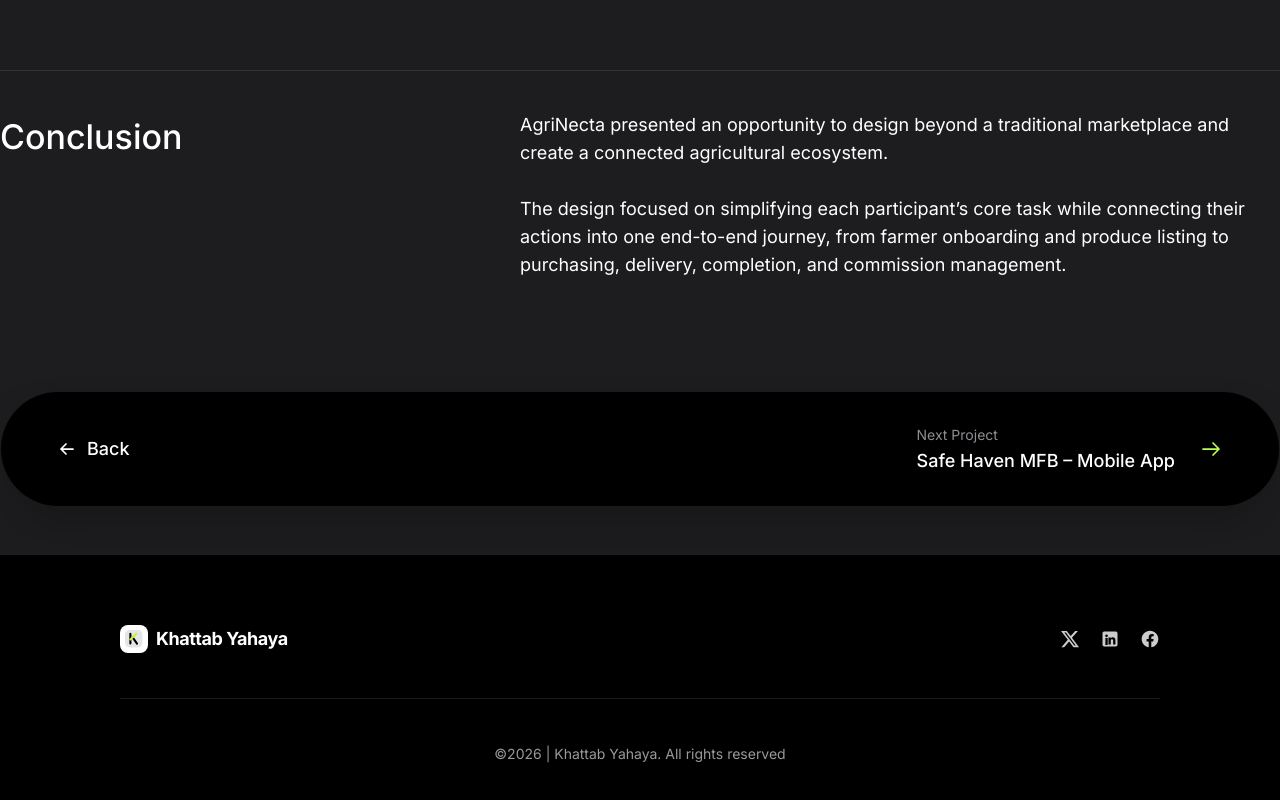
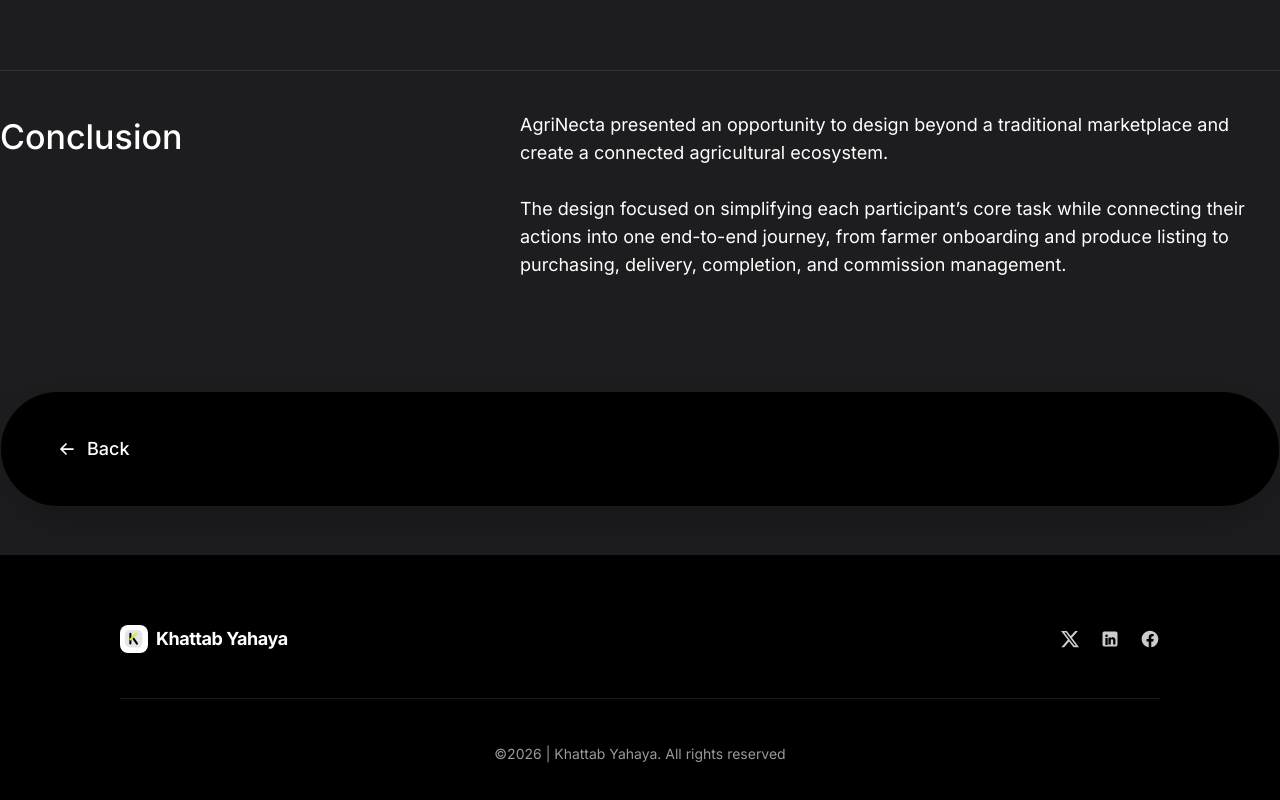
Before and after one commit to ope10/khattab_portfolio, a Next.js app: page /projects/agrinecta in a window 1280 px wide. Shown: the part 5297-6097 px from the top of the page. Built offline with nearby package versions, Linux system fonts and the light colour scheme.

Commit message:
footernav fix

```diff
--- a/src/components/project/CaseStudyFooterNav.tsx
+++ b/src/components/project/CaseStudyFooterNav.tsx
@@ -23,15 +23,15 @@ export function CaseStudyFooterNav({
     : "/#projects";
 
   return (
-    <footer className="mt-16 hidden w-full md:mt-24 md:block lg:mt-28">
+    <footer className="mt-12 w-full md:mt-24 lg:mt-28">
       <nav
         aria-label="Case study navigation"
-        className="flex min-h-[88px] w-full max-w-[1300px] items-center justify-between rounded-full border border-white/10 bg-black px-6 sm:px-8 md:h-[116px] md:px-12 lg:px-14 shadow-2xl"
+        className="flex min-h-[68px] w-full max-w-[1300px] items-center justify-between rounded-full border border-white/10 bg-black px-5 py-3 sm:px-8 sm:min-h-[88px] md:h-[116px] md:px-12 md:py-0 lg:px-14 shadow-2xl"
       >
         {/* Left: Previous Project */}
         <Link
           href={prevHref}
-          className="group inline-flex items-center gap-2.5 text-sm font-medium text-white transition-colors hover:text-accent sm:text-base md:text-[18px]"
+          className="group inline-flex items-center gap-2 text-sm font-medium text-white transition-colors hover:text-accent sm:gap-2.5 sm:text-base md:text-[18px]"
           aria-label={
             resolvedPrevProject
               ? `Back to ${resolvedPrevProject.title}`
@@ -61,13 +61,13 @@ export function CaseStudyFooterNav({
         {resolvedNextProject && (
           <Link
             href={`/projects/${resolvedNextProject.slug}`}
-            className="group inline-flex items-center gap-3 text-left transition-colors sm:gap-4 md:gap-6"
+            className="group inline-flex items-center gap-2 text-left transition-colors sm:gap-4 md:gap-6"
           >
             <div className="flex flex-col items-start leading-tight">
-              <span className="text-xs font-normal text-[#8E8E93] md:text-sm">
+              <span className="text-[10px] font-normal text-[#8E8E93] sm:text-xs md:text-sm">
                 Next Project
               </span>
-              <span className="mt-1 text-xs font-medium text-white transition-colors group-hover:text-accent sm:text-sm md:text-base lg:text-[18px]">
+              <span className="mt-0.5 text-xs font-medium text-white transition-colors group-hover:text-accent sm:text-sm md:text-base lg:text-[18px] line-clamp-1 max-w-[150px] sm:max-w-none">
                 {resolvedNextProject.title}
                 {resolvedNextProject.badge ? ` – ${resolvedNextProject.badge}` : ""}
               </span>
@@ -84,7 +84,7 @@ export function CaseStudyFooterNav({
                 strokeLinecap="round"
                 strokeLinejoin="round"
                 aria-hidden="true"
-                className="size-5 md:size-6"
+                className="size-4 sm:size-5 md:size-6"
               >
                 <path d="M4 12h16M14 6l6 6-6 6" />
               </svg>
--- a/src/data/projects.ts
+++ b/src/data/projects.ts
@@ -361,7 +361,6 @@ export const projects: Project[] = [
       },
     ],
     prevSlug: "detraveller",
-    nextSlug: "safe-haven-mobile",
     card: {
       width: 1300,
       height: 669,
```
